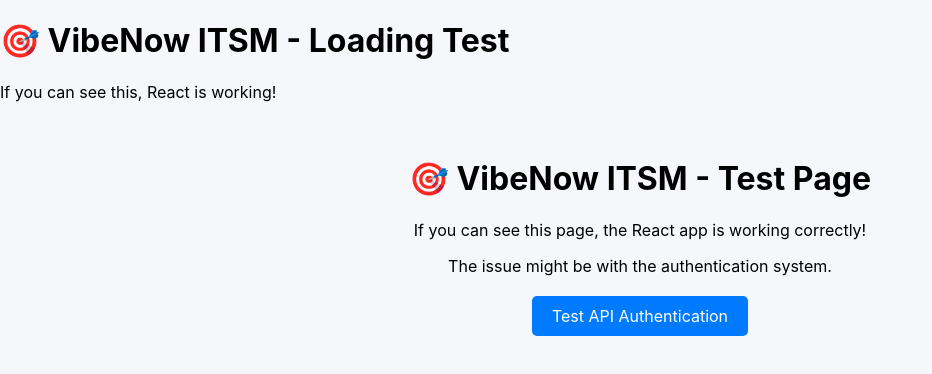
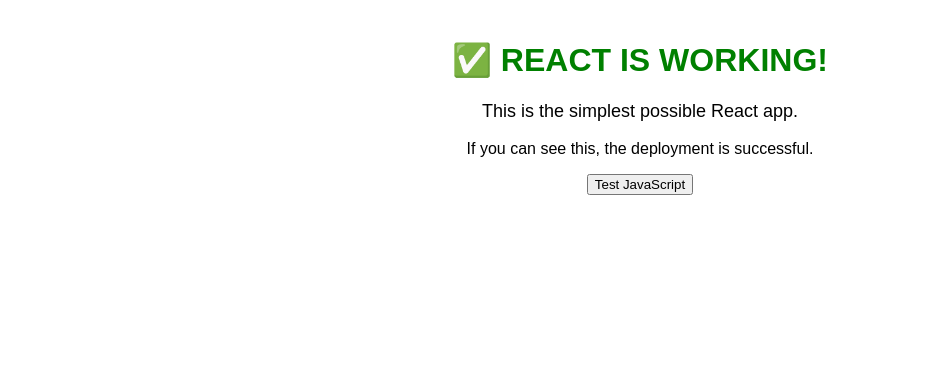
Before and after one commit to samdev96/AzureTestApp, a React (Create React App) app: page / in a window 1280 px wide. Shown: the top 374 px of the page, without its empty margins (0-932 px from the left). Built offline with nearby package versions, Linux system fonts and the light colour scheme.

Commit message:
fix: ultra-simple React app to isolate deployment issues

```diff
--- a/src/App.tsx
+++ b/src/App.tsx
@@ -1,13 +1,14 @@
 import React from 'react';
-import TestPage from './components/TestPage';
-import './App.css';
 
 function App() {
   return (
-    <div className="App">
-      <h1>🎯 VibeNow ITSM - Loading Test</h1>
-      <p>If you can see this, React is working!</p>
-      <TestPage />
+    <div style={{ padding: '20px', textAlign: 'center', fontFamily: 'Arial' }}>
+      <h1 style={{ color: 'green' }}>✅ REACT IS WORKING!</h1>
+      <p style={{ fontSize: '18px' }}>This is the simplest possible React app.</p>
+      <p>If you can see this, the deployment is successful.</p>
+      <button onClick={() => alert('JavaScript is working!')}>
+        Test JavaScript
+      </button>
     </div>
   );
 }
```
